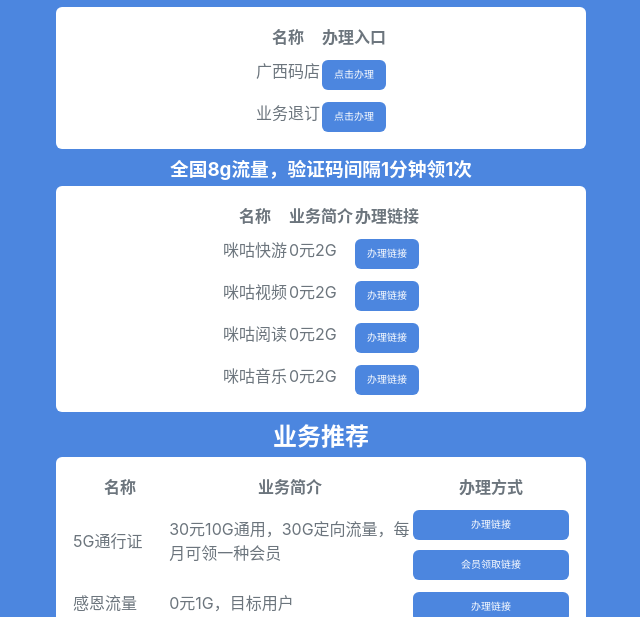
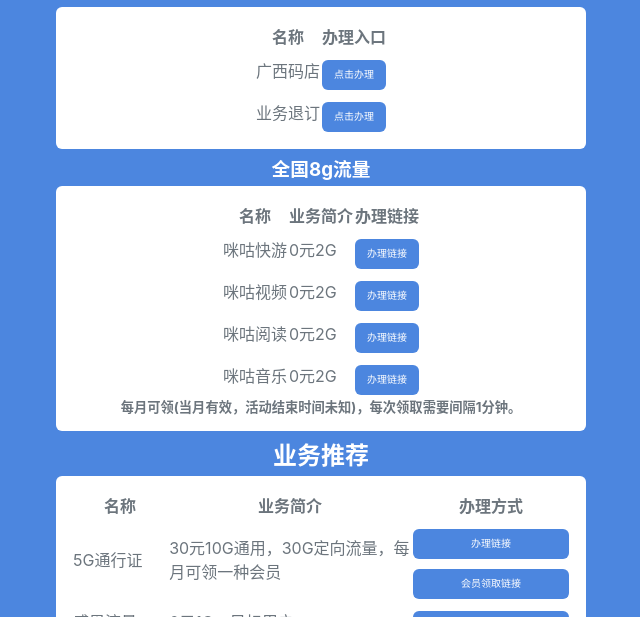
Before and after one commit to 1144556562/1144556562.github.io, a plain HTML site: page index.html in a window 1280 px wide. Shown: the part 167-784 px from the top of the page, without its empty margins (319-959 px from the left). Drawn offline with Linux system fonts and the light colour scheme.

Commit message:
index.html

```diff
--- a/index.html
+++ b/index.html
@@ -10,7 +10,7 @@
   <meta
     content="width=device-width, initial-scale=1.0, user-scalable=0"
     name="viewport">
-  <title>广西移动 </title>
+  <title>广西移动</title>
   <meta name="keywords" content="广西移动">
   <meta name="description" content="广西移动">
   <style type="text/css">
@@ -145,8 +145,6 @@
       overflow: hidden;
       width: 80%
     }
-
-
   </style>
 </head>
 
@@ -186,7 +184,7 @@
         </tbody>
       </table>
     </div>
-    <h3>全国8g流量，验证码间隔1分钟领1次</h3>
+    <h3>全国8g流量</h3>
     <div class="field ">
       <table>
         <thead>
@@ -227,6 +225,7 @@
           </tr>
         </tbody>
       </table>
+      <h5>每月可领(当月有效，活动结束时间未知)，每次领取需要间隔1分钟。</h5>
     </div>
     <h2>业务推荐</h2>
     <div class="field ">
```
